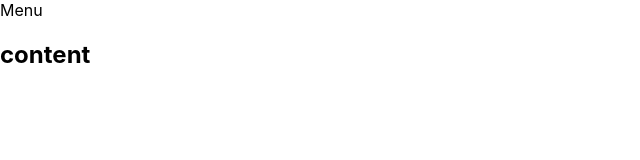
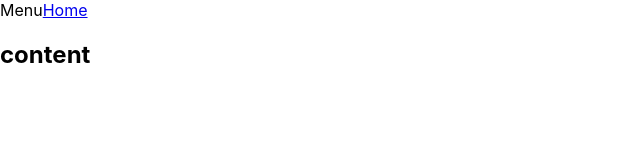
Before and after one commit to JMAdsit/personal-site, a React (Create React App) app: page / in a window 1280 px wide. Shown: the top 160 px of the page, without its empty margins (0-640 px from the left). Built offline with nearby package versions, Linux system fonts and the light colour scheme.

Commit message:
Add basic nav button functionality

```diff
--- a/public/index.html
+++ b/public/index.html
@@ -24,7 +24,7 @@
       work correctly both with client-side routing and a non-root public URL.
       Learn how to configure a non-root public URL by running `npm run build`.
     -->
-    <title>React App</title>
+    <title>Jeremiah Adsit</title>
   </head>
   <body>
     <noscript>You need to enable JavaScript to run this app.</noscript>
--- /dev/null
+++ b/src/components/NavButton.js
@@ -0,0 +1,8 @@
+import React from "react";
+import { Link } from "react-router-dom";
+
+function NavButton({name, link}) {
+    return <Link to={link}>{name}</Link>
+}
+
+export default NavButton;
--- a/src/layout/Menu.js
+++ b/src/layout/Menu.js
@@ -1,9 +1,11 @@
 import React from "react";
-import { Link } from "react-router-dom";
+import NavButton from "../components/NavButton";
 
 function Menu() {
     return (
-        <nav>Menu</nav>
+        <nav>Menu
+            <NavButton name="Home" link="/" />
+        </nav>
     );
 }
 
```
